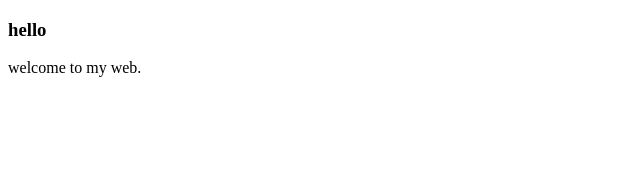
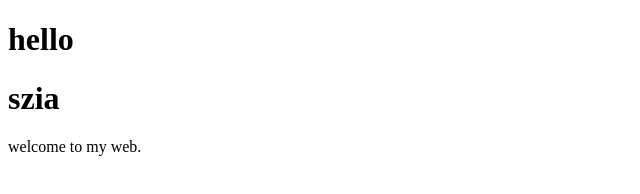
Before and after one commit to veresagoston/theproweboldal, a plain HTML site: page index.html in a window 1280 px wide. Shown: the whole page, without its empty margins (0-640 px from the left). Drawn offline with Linux system fonts and the light colour scheme.

Commit message:
Update index.html

```diff
--- a/index.html
+++ b/index.html
@@ -5,7 +5,8 @@
 </head>
 <body>
 
-<h3>hello</h3>
+  <h1>hello</h1>
+  <h1>szia</h1>
 <p>welcome to my web.</p>
 
 </body>
```
